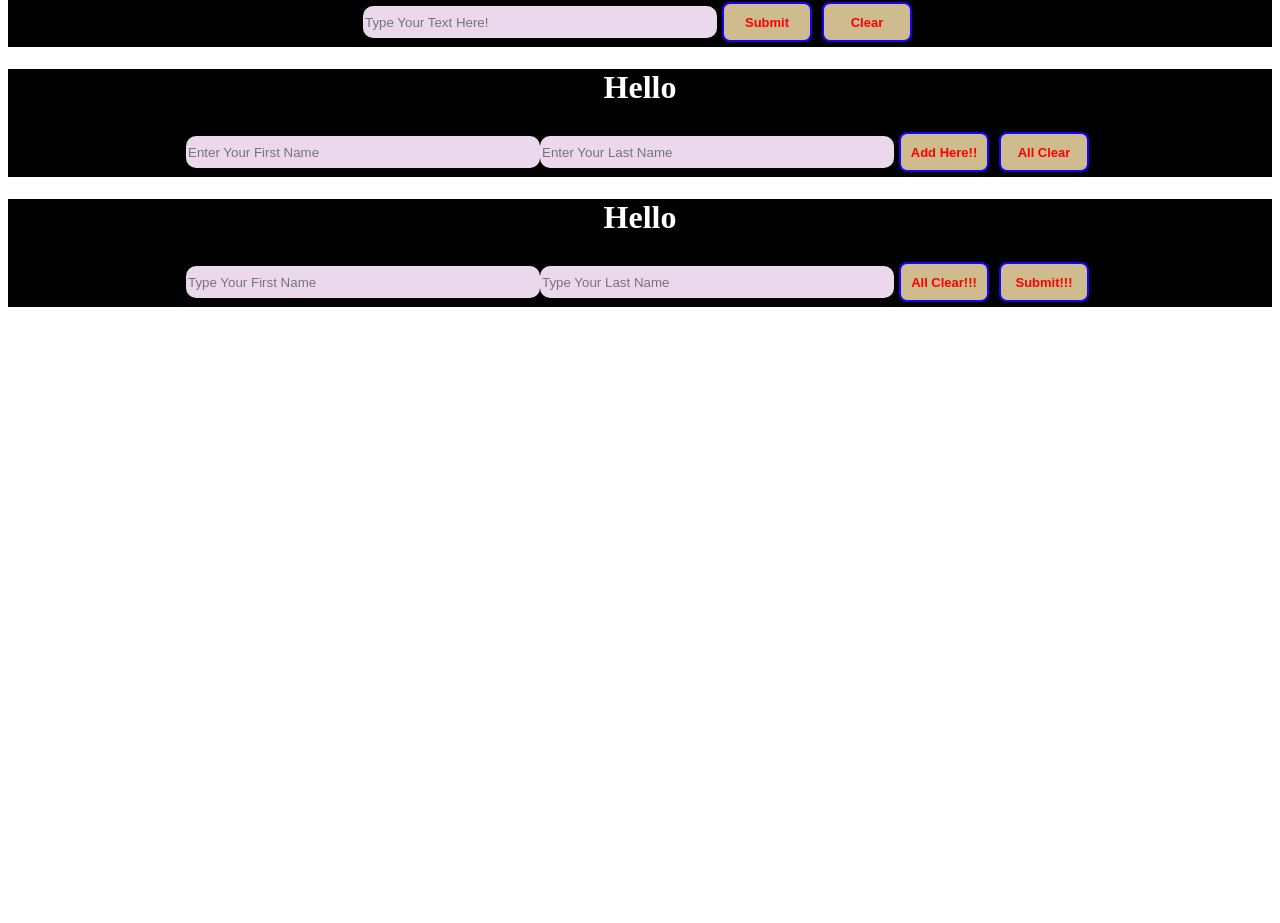
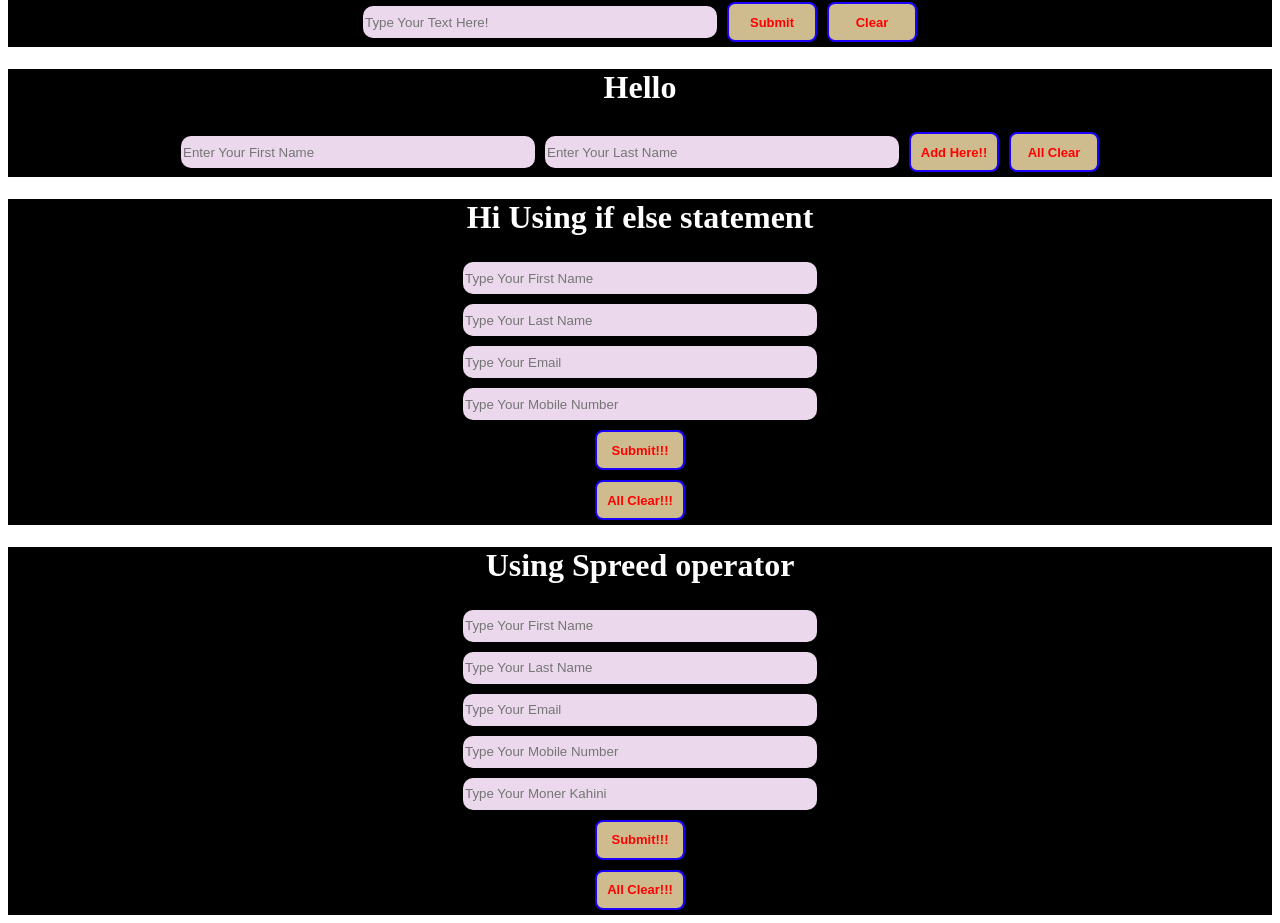
Before and after one commit to krisanu886/react-practicing-only, a React (Create React App) app: page / in a window 1280 px wide. Shown: the part 696-1619 px from the top of the page. Before the commit the page ends 1011 px from the top, so only its background shows below. Built offline with nearby package versions, Linux system fonts and the light colour scheme.

Commit message:
updated-4.4

```diff
--- a/src/App.css
+++ b/src/App.css
@@ -2,7 +2,6 @@
 .div{
   background-color: black;
   color: white;
-
   margin: auto;
   padding: auto;
   text-align: center;
@@ -28,5 +27,5 @@ input{
   color: rgb(255, 102, 0);
   background-color: rgb(236, 216, 236);
   border-radius: 10px;
-
+  margin: 5px;
 }
--- a/src/App.js
+++ b/src/App.js
@@ -8,6 +8,8 @@ import ButtonClick from './ButtonClick';
 import Form from './Form';
 import TwoForm from './TwoForm';
 import MultipleForm from './MultipleForm';
+import MultiProForm from './MultiProForm';
+
 
 
 const App = () => {
@@ -22,6 +24,7 @@ const App = () => {
       <Form/>
       <TwoForm/>
       <MultipleForm/>
+      <MultiProForm/>
     </>
   );
 }
--- /dev/null
+++ b/src/MultiProForm.js
@@ -0,0 +1,48 @@
+import React,{useState} from 'react';
+import './App.css';
+
+const MultiProForm = () => {
+    const [fullName, setFullName] = useState({
+        fname: '',
+        lname: '',
+        email: '',
+        number:'',
+        textArea:''
+    });
+    const InputEvent = (event) => {
+        const {value, name} = event.target
+        //
+        setFullName((preValue)=>{
+            return{
+                ...preValue,
+                [name]: value,
+            }
+        });
+    }
+    const Clear = () => {
+        setFullName('')
+
+    }
+    const onSubmit = (event) => {
+        event.preventDefault();
+        alert(`Using Spreed operator ${fullName.fname}  ${fullName.lname} | ${fullName.number} | ${fullName.email} | ${fullName.textArea}`);
+    }
+    return(
+        <>
+         <div className="div">
+             <h1>Using Spreed operator {fullName.fname} {fullName.lname}</h1>
+             <h4>{fullName.email}</h4>
+             <h4>{fullName.number}</h4>
+             <h4>{fullName.textArea}</h4>
+             <input type="text" onChange={InputEvent} name="fname" value={fullName.fname} placeholder="Type Your First Name" /><br/>
+             <input type="text" onChange={InputEvent} name="lname" value={fullName.lname} placeholder="Type Your Last Name" /><br/>
+             <input type="emil" onChange={InputEvent} name="email" value={fullName.email} placeholder="Type Your Email" /><br/>
+             <input type="number" onChange={InputEvent} name="number" value={fullName.number} placeholder="Type Your Mobile Number" /><br/>
+             <input type="text" onChange={InputEvent} name="textArea" value={fullName.textArea} placeholder="Type Your Moner Kahini" /><br/>
+             <button onClick={onSubmit}>Submit!!!</button><br/>
+             <button onClick={Clear}>All Clear!!!</button>
+         </div>
+        </>
+    );
+}
+export default MultiProForm;
--- a/src/MultipleForm.js
+++ b/src/MultipleForm.js
@@ -5,44 +5,69 @@ const MultipleForm = () => {
     const [fullName, setFullName] = useState({
         fname: '',
         lname: '',
-        // email: ''
+        email: '',
+        number:''
     });
     const InputEvent = (event) => {
-        console.log(event.target.value);
-        const value = event.target.value;
-        const name = event.target.name;
+        // console.log(event.target.value);
+        // const value = event.target.value;
+        // const name = event.target.name;
+        const {value, name} = event.target;
         setFullName((preValue) => {
             if(name === 'fname'){
                 return{
                     fname: value,
                     lname: preValue.lname,
+                    email: preValue.email,
+                    number: preValue.number
                 }
             }
             else if(name === 'lname'){
                 return{
-                    fname: preValue.lname,
+                    fname: preValue.fname,
                     lname: value,
+                    email: preValue.email,
+                    number: preValue.number
+                }
+            }
+            else if(name === 'email'){
+                return{
+                    fname: preValue.fname,
+                    lname: preValue.lname,
+                    email: value,
+                    number: preValue.number
+                }
+            }
+            else if(name === 'number'){
+                return{
+                    fname: preValue.fname,
+                    lname: preValue.lname,
+                    email: preValue.email,
+                    number: value
                 }
             }
         });
     }
     const Clear = () => {
+        setFullName('')
 
     }
     const onSubmit = (event) => {
         event.preventDefault();
-        alert(`Submitted ${fullName.fname} ${fullName.lname}`);
+        alert(`Hey Using if else statement ${fullName.fname}  ${fullName.lname} | ${fullName.number} | ${fullName.email}`);
     }
     return(
         <>
          <div className="div">
-             <h1>Hello {fullName.fname} {fullName.lname}</h1>
-             {/* <h4>{fullName.email}</h4> */}
-             <input type="text" onChange={InputEvent} name="fname" value={fullName.fname} placeholder="Type Your First Name" />
-             <input type="text" onChange={InputEvent} name="lname" value={fullName.lname} placeholder="Type Your Last Name" />
-             {/* <input type="text" onChange={InputEvent} name="email" value={fullName.email} placeholder="Type Your Email Add" /> */}
+             <h1>Hi Using if else statement {fullName.fname} {fullName.lname}</h1>
+             <h4>{fullName.email}</h4>
+             <h4>{fullName.number}</h4>
+             <input type="text" onChange={InputEvent} name="fname" value={fullName.fname} placeholder="Type Your First Name" /><br/>
+             <input type="text" onChange={InputEvent} name="lname" value={fullName.lname} placeholder="Type Your Last Name" /><br/>
+             <input type="emil" onChange={InputEvent} name="email" value={fullName.email} placeholder="Type Your Email" /><br/>
+             <input type="number" onChange={InputEvent} name="number" value={fullName.number} placeholder="Type Your Mobile Number" /><br/>
+             <button onClick={onSubmit}>Submit!!!</button><br/>
              <button onClick={Clear}>All Clear!!!</button>
-             <button onClick={onSubmit}>Submit!!!</button>
          </div>
         </>
     );
```
